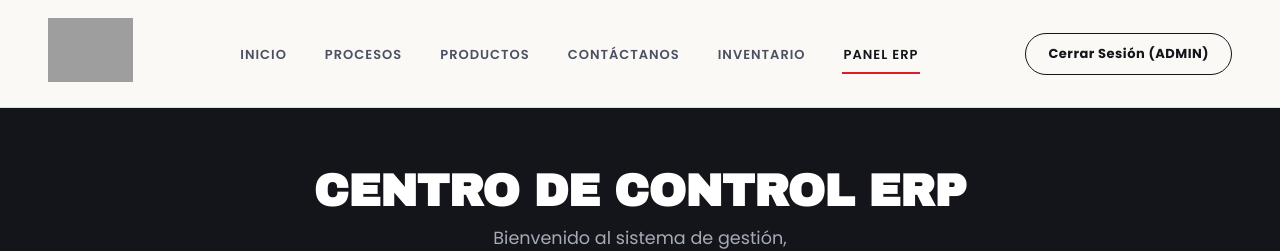
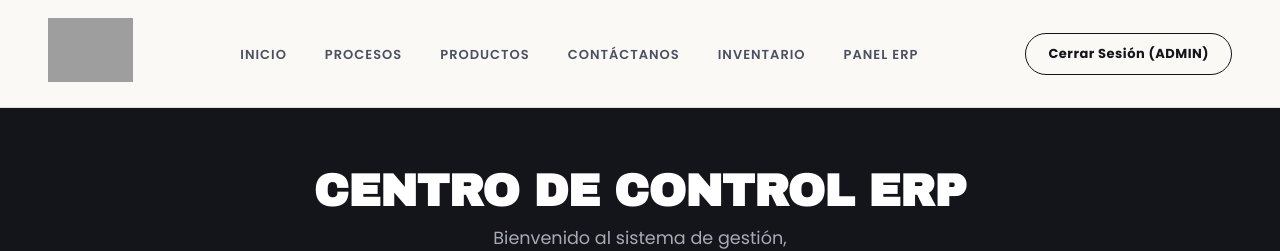
Before and after one commit to omargarcia1102/PRUEBAPRINTPACK, a Flask app: page /dashboard in a window 1280 px wide. Shown: the top 251 px of the page. Run offline with Flask 3, Linux system fonts and the light colour scheme; a user stored in the database is signed in; some libraries are stand-ins or nearby versions; grey boxes are pictures that could not be loaded.

Commit message:
Update DASHBOARD.html

```diff
--- a/Proyecto print pack/app/templates/DASHBOARD.html
+++ b/Proyecto print pack/app/templates/DASHBOARD.html
@@ -30,10 +30,17 @@
                 <li><a href="{{ url_for('main.productos') }}">Productos</a></li>
                 <li><a href="{{ url_for('main.contacto') }}">Contáctanos</a></li>
 
-                <!-- Enlaces privados (Jinja2 los muestra solo si hay sesión) -->
+                <!-- Enlaces privados -->
                 {% if session.get('rol') %}
-                    <li><a href="{{ url_for('main.inventario') }}">Inventario</a></li>
-                    <li><a href="{{ url_for('main.dashboard') }}" class="active">Panel ERP</a></li>
+
+                    <!-- Solo el Admin ve el botón de Inventario directo -->
+                    {% if session.get('rol') == 'admin' %}
+                        <li><a href="{{ url_for('main.inventario') }}">Inventario</a></li>
+                    {% endif %}
+
+                    <!-- Ambos (Admin y Asesor) ven el Panel ERP -->
+                    <li><a href="{{ url_for('main.dashboard') }}">Panel ERP</a></li>
+
                 {% endif %}
             </ul>
         </nav>
```
